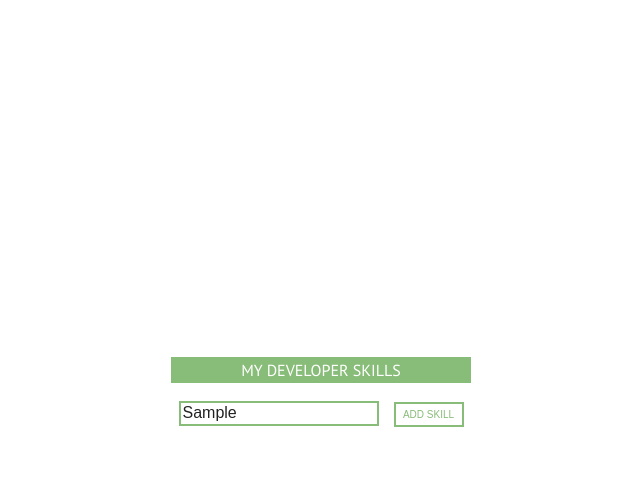
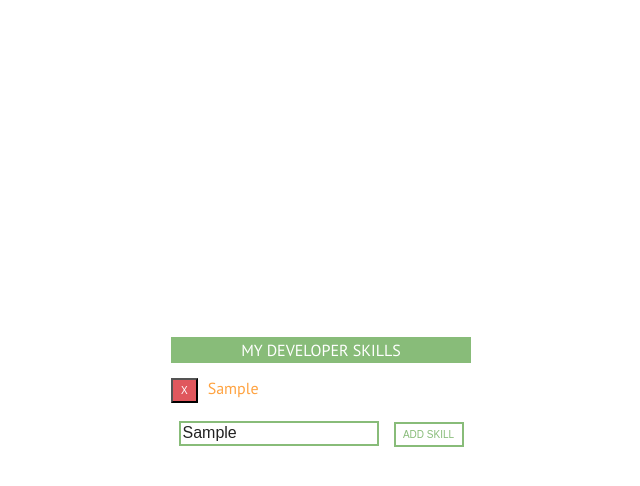
Before and after one commit to cojbr/my-dev-skills-lab, a plain HTML site: page index.html in a window 1280 px wide. Both pictures are taken after typing "Sample" into the empty fields and a click on the input "ADD SKILL". Shown: the whole page, without its empty margins (319-959 px from the left). Drawn offline with nearby package versions, Linux system fonts and the light colour scheme.

Commit message:
Add list formatting, adding button functionality, minor css changes

```diff
--- a/css/main.css
+++ b/css/main.css
@@ -26,13 +26,31 @@ th {
     padding: 5px;
 }
 
+tbody {
+    color: rgb(255, 163, 65);
+    font-weight: 400;
+}
+
+.list-items {
+    border-top: 15px solid white;
+}
+
+.button-remove-list-item {
+    font-size: 10px;
+    padding: 5px 8px;
+    margin: 0 10px 0 0;
+    color: white;
+    background-color: rgb(224, 87, 93);
+}
+
 tfoot tr {
     display: flex;
     align-items: center;
     justify-content: center;
     margin: 10px auto;
+}
 
-}
+
 
 #input-add-skill {
     border: 2px solid rgb(136, 188, 121);
--- a/js/main.js
+++ b/js/main.js
@@ -1,10 +1,10 @@
 $('#button-add-skill').click(function() {
     let skillEntered = $('#input-add-skill').val();
-    let list = $('#tbody');
-    let lineFormat = `<tr><td>${skillEntered}</td><br/></tr>`;
+    let list = $('tbody');
+    let lineFormat = `<tr><td class="list-items"><button class="button-remove-list-item">X</button>${skillEntered}</td><br/></tr>`;
     console.log(skillEntered);
     console.log(lineFormat);
-    // list.append(lineFormat)
+    list.append(lineFormat);
     // $('#tbody').append(`<tr><td>${skillEntered}</td><br/></tr>`);
 
 });
```
Also changed, not shown: index.html (+1 -1 lines).
